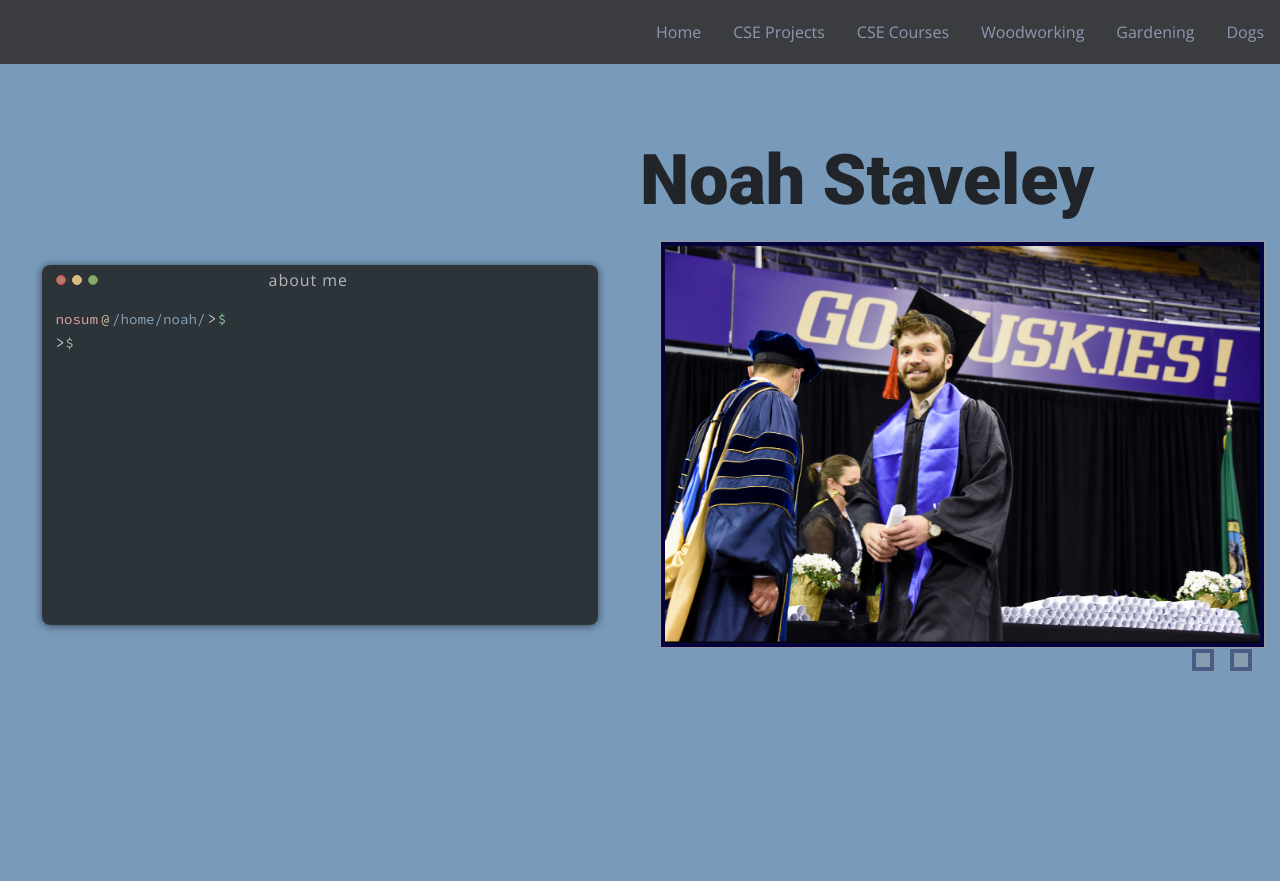
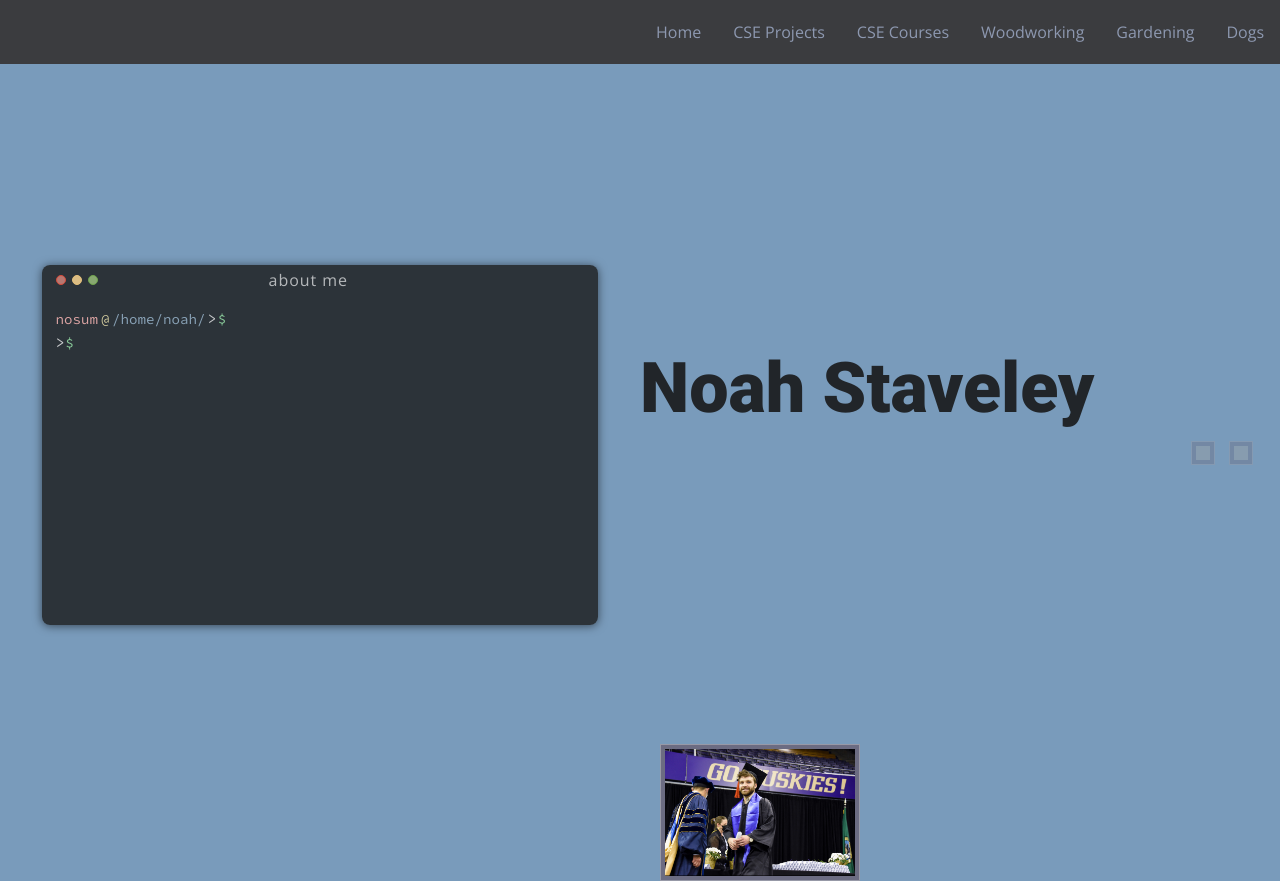
Before and after one commit to noahstaveley/personal-website, a Flask app: page / in a window 1280 px wide. Before the commit the page ends 671 px from the top, so only its background shows below. Run offline with Flask 2, Linux system fonts and the light colour scheme; some libraries are stand-ins or nearby versions; grey boxes are pictures that could not be loaded.

Commit message:
photo edit

```diff
--- a/static/css/home.css
+++ b/static/css/home.css
@@ -262,7 +262,9 @@ ul li a {
 }
 
 img {
-  background: #03033e;
+  height: 200px;
+  width: 200px;
+  background: #6c6c82;
   border: 1px solid #9799a7;
   float: right;
   margin: 8px 0 0 20px;
--- a/templates/home.html
+++ b/templates/home.html
@@ -41,8 +41,6 @@
         <div class="top-text">
             <p class="text-title desktop-view">Noah Staveley</p>
 
-            <img src="static/images/home_photo.jpg" alt="Home Page Photo">
-
             <p class="text-title mobile-view">Noah Staveley</p>
             <div class="social-icons">
                 <a target="_blank" href="https://github.com/noahstaveley">
@@ -54,6 +52,7 @@
 
             </div>
         </div>
+        <img src="static/images/home_photo.jpg" alt="Home Page Photo">
 
     </div>
 </div>
```
